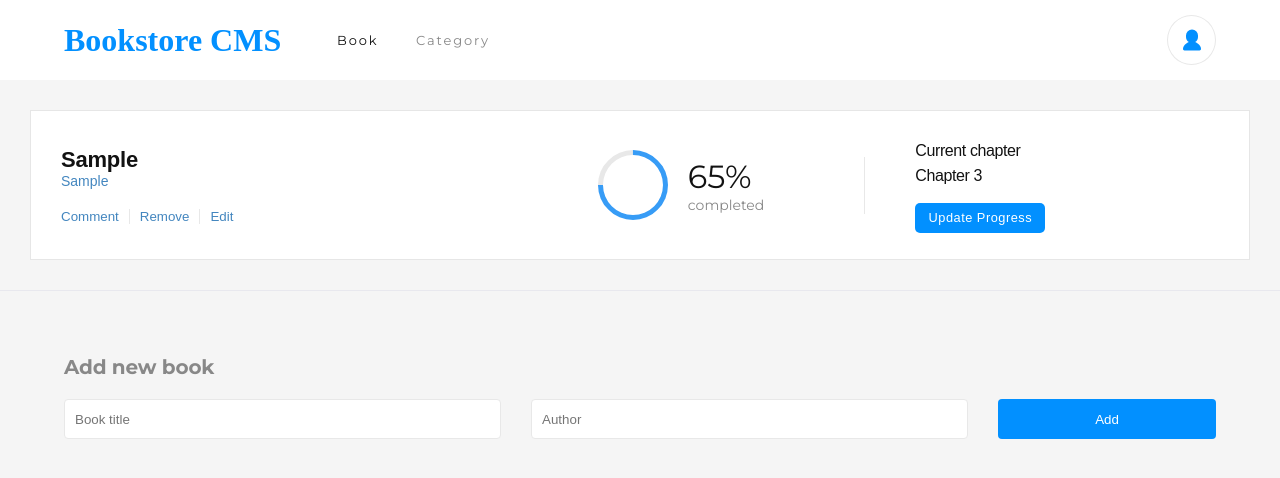
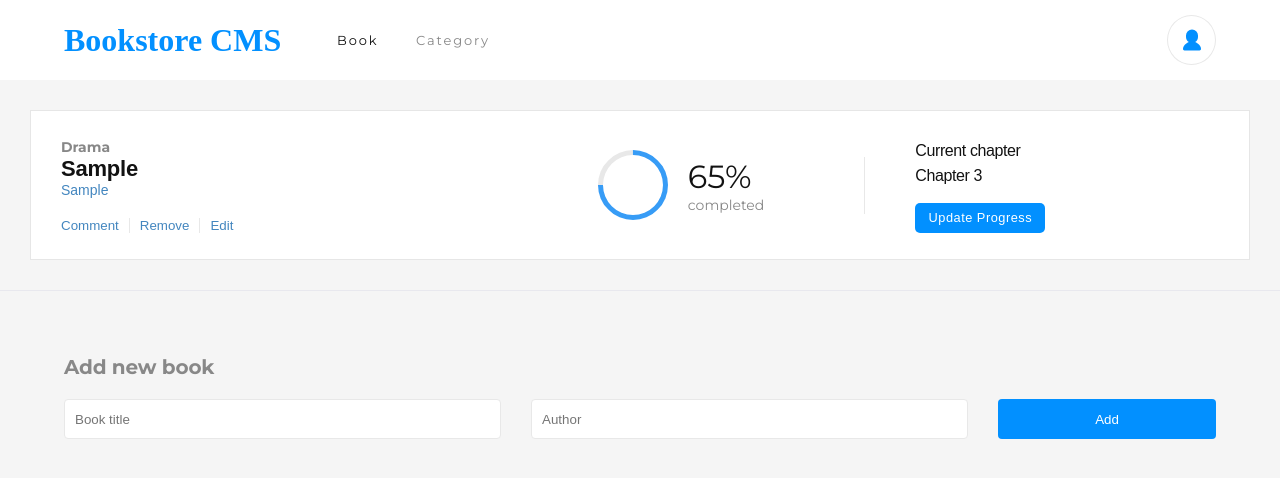
Before and after one commit to Pi1998/Bookstore, a React (Create React App) app in the folder book-store/: page / in a window 1280 px wide. Both pictures are taken after typing "Sample", "Sample" into the empty fields and a click on the button "Add". Shown: the top 478 px of the page. Built offline with nearby package versions, Linux system fonts and the light colour scheme.

Commit message:
Add category

```diff
--- a/book-store/src/components/book.js
+++ b/book-store/src/components/book.js
@@ -14,7 +14,7 @@ const Book = ({ bookInfo }) => {
   return (
     <div className="book">
       <div className="description">
-        <p className="category">{bookInfo.category}</p>
+        <p className="category">Drama</p>
         <h3 className="title">{bookInfo.title}</h3>
         <small className="author">{bookInfo.author}</small>
         <div className="btnContainer">
```
